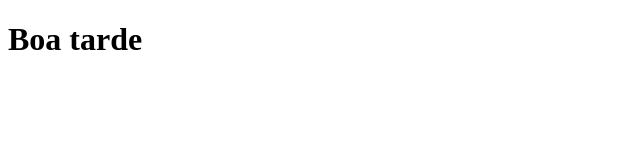
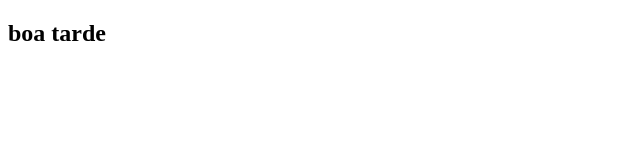
Before and after one commit to rafaelfeitosax/gitando, a plain HTML site: page index.html in a window 1280 px wide. Shown: the whole page, without its empty margins (0-640 px from the left). Drawn offline with Linux system fonts and the light colour scheme.

Commit message:
mensagem

```diff
--- a/index.html
+++ b/index.html
@@ -3,9 +3,9 @@
 <head>
     <meta charset="UTF-8">
     <meta name="viewport" content="width=device-width, initial-scale=1.0">
-    <title>Teste</title>
+    <title>Document</title>
 </head>
 <body>
-    <h1>Boa tarde</h1>
+    <h2>boa tarde</h2>
 </body>
 </html>
```
